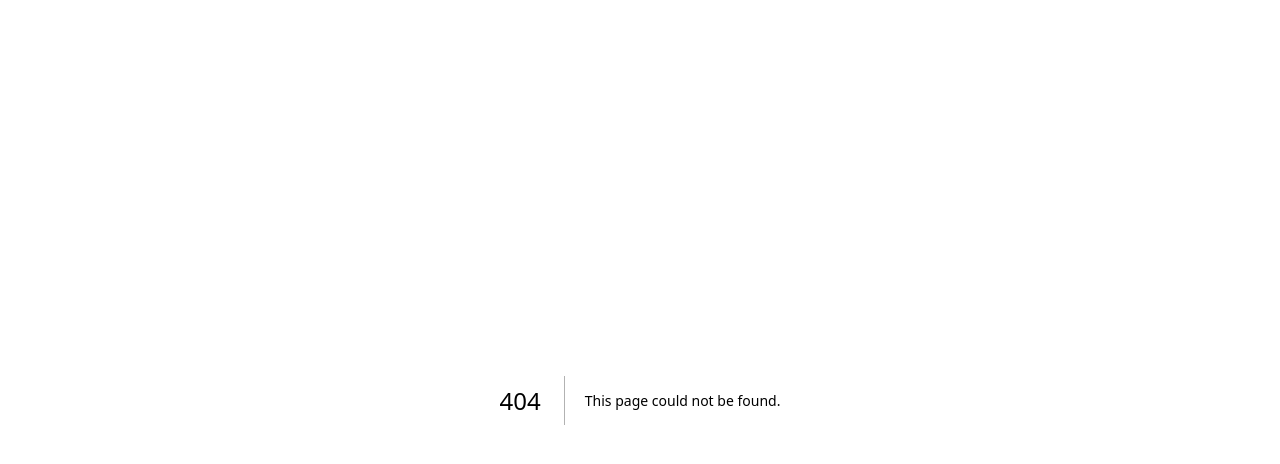
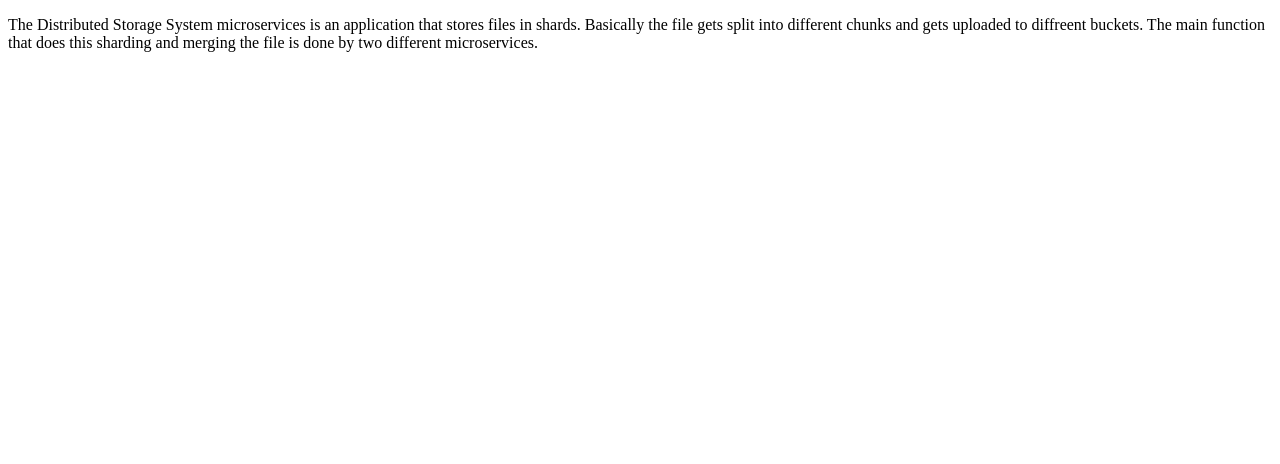
Before and after one commit to Kiril-Poposki1998/DSM-main, a Next.js app: page /about in a window 1280 px wide. Before the commit this address had no page. Shown: the top 464 px of the page. Built offline with nearby package versions, Linux system fonts and the light colour scheme.

Commit message:
add about page

```diff
--- /dev/null
+++ b/app/about/page.tsx
@@ -0,0 +1,9 @@
+export default function Home(){
+    return (
+    <p>
+      The Distributed Storage System microservices is an application that stores files in shards. Basically the
+      file gets split into different chunks and gets uploaded to diffreent buckets. The main function that does this
+      sharding and merging the file is done by two different microservices.
+    </p>
+    )
+}
```
